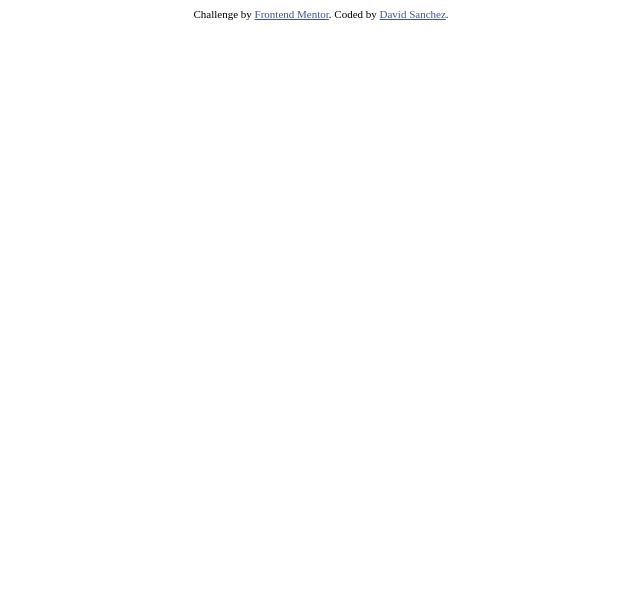
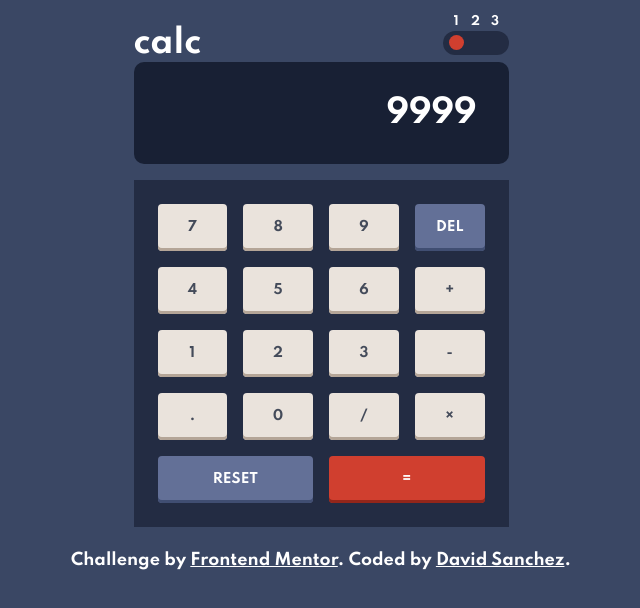
Before and after one commit to d4vsanchez/calculator-vanilla-js, a plain HTML site: page index.html in a window 1280 px wide. Shown: the whole page, without its empty margins (319-959 px from the left). Drawn offline with Linux system fonts and the light colour scheme.

Commit message:
Adding calculator style

```diff
--- /dev/null
+++ b/css/main.css
@@ -0,0 +1,156 @@
+:root {
+    --background: hsl(222, 26%, 31%);
+    --foreground: hsl(0, 0%, 100%);
+    --fontFamily: 'Spartan', sans-serif;
+
+    --calculatorDisplayBackground: hsl(224, 36%, 15%);
+    --calculatorDisplayFontSize: 2rem;
+
+    --calculatorKeypadBackground: hsl(223, 31%, 20%);
+    --calculatorKeyBackground: hsl(30, 25%, 89%);
+    --calculatorKeyShadow: inset 0 -3px hsl(28, 16%, 65%);
+    --calculatorKeyColor: hsl(221, 14%, 31%);
+
+    --calculatorDestructiveKeyBackground: hsl(225, 21%, 49%);
+    --calculatorDestructiveKeyShadow: inset 0 -3px hsl(224, 28%, 35%);
+    --calculatorDestructiveColor: var(--foreground);
+
+    --calculatorEqualKeyBackground: hsl(6, 63%, 50%);
+    --calculatorEqualKeyShadow: inset 0 -3px hsl(6, 70%, 34%);
+    --calculatorEqualKeyColor: var(--foreground);
+}
+
+* {
+    margin: 0;
+    padding: 0;
+}
+
+body {
+    background: var(--background);
+    color: var(--foreground);
+    font-family: var(--fontFamily);
+    font-size: 16px;
+    font-weight: 700;
+    -webkit-font-smoothing: antialiased;
+    -moz-osx-font-smoothing: grayscale;
+}
+
+a {
+    color: var(--foreground);
+}
+
+.container {
+    max-width: 375px;
+    margin: 0 auto;
+    padding: 1.5rem;
+}
+
+.configuration {
+    align-items: center;
+    display: flex;
+    justify-content: space-between;
+}
+
+.theme-toggle {
+    background: var(--calculatorKeypadBackground);
+    border-radius: 100px;
+    position: relative;
+}
+
+.theme-toggle label {
+    position: relative;
+    display: inline-flex;
+    margin: 4px 0;
+}
+
+.theme-toggle label:first-of-type {
+    margin-left: 6px;
+}
+
+.theme-toggle label:last-of-type {
+    margin-right: 6px;
+}
+
+.theme-toggle label > span {
+    position: absolute;
+    top: -20px;
+    text-align: center;
+    font-size: 12px;
+    width: 15px;
+}
+
+.theme-toggle label > input[type="radio"] {
+    appearance: none;
+    cursor: pointer;
+    height: 15px;
+    width: 15px;
+}
+
+.theme-toggle label > input[type="radio"]:hover {
+    background: var(--calculatorDisplayBackground);
+    border-radius: 100%;
+}
+
+.theme-toggle .selected-theme {
+    background: var(--calculatorEqualKeyBackground);
+    border-radius: 100px;
+    display: block;
+    position: absolute;
+    height: 15px;
+    width: 15px;
+    will-change: transform;
+    opacity: 0;
+    z-index: 2;
+}
+
+.calculator .calculator-display {
+    background: var(--calculatorDisplayBackground);
+    border-radius: 10px;
+    font-size: var(--calculatorDisplayFontSize);
+    margin-bottom: 1rem;
+    text-align: right;
+    padding: 2rem;
+}
+
+.calculator .calculator-keypad {
+    background: var(--calculatorKeypadBackground);
+    display: grid;
+    grid-template-columns: repeat(4, 1fr);
+    grid-gap: 1rem;
+    padding: 1.5rem;
+}
+
+.calculator-keypad .keypad-key {
+    appearance: none;
+    background: var(--calculatorKeyBackground);
+    border: none;
+    border-radius: 4px;
+    box-shadow: var(--calculatorKeyShadow);
+    color: var(--calculatorKeyColor);
+    padding: 1rem;
+    font-weight: 700;
+    font-family: var(--fontFamily);
+    text-transform: uppercase;
+}
+
+.calculator-keypad .keypad-key:active {
+    box-shadow: inset 0 0 transparent;
+    padding-bottom: calc(1rem - 3px);
+    transition: box-shadow 20ms ease-out, padding-bottom 20ms ease-out;
+}
+
+.calculator-keypad .keypad-destructive-key {
+    background: var(--calculatorDestructiveKeyBackground);
+    box-shadow: var(--calculatorDestructiveKeyShadow);
+    color: var(--calculatorDestructiveColor);
+}
+
+.calculator-keypad .keypad-equal-key {
+    background: var(--calculatorEqualKeyBackground);
+    box-shadow: var(--calculatorEqualKeyShadow);
+    color: var(--calculatorEqualKeyColor);
+}
+
+.attribution {
+    text-align: center;
+}
--- a/index.html
+++ b/index.html
@@ -4,23 +4,79 @@
   <meta charset="UTF-8">
   <meta name="viewport" content="width=device-width, initial-scale=1.0"> <!-- displays site properly based on user's device -->
 
+  <link rel="preconnect" href="https://fonts.gstatic.com">
+  <link href="https://fonts.googleapis.com/css2?family=Spartan:wght@700&display=swap" rel="stylesheet">
   <link rel="icon" type="image/png" sizes="32x32" href="./images/favicon-32x32.png">
 
   <title>Frontend Mentor | Calculator app</title>
 
-  <!-- Feel free to remove these styles or customise in your own stylesheet 👍 -->
-  <style>
-    .attribution { font-size: 11px; text-align: center; }
-    .attribution a { color: hsl(228, 45%, 44%); }
-  </style>
+  <link rel="stylesheet" href="./css/main.css" />
 </head>
-<body>
+<body class="theme1">
+  <div class="container">
+    <div class="configuration">
+      <h1>calc</h1>
 
+      <form class="theme-toggle">
+        <span class="selected-theme"></span>
 
+        <label>
+          <span>1</span>
+          <input type="radio" name="theme" value="1" checked />
+        </label>
+
+        <label>
+          <span>2</span>
+          <input type="radio" name="theme" value="2" />
+        </label>
+
+        <label>
+          <span>3</span>
+          <input type="radio" name="theme" value="3" />
+        </label>
+      </form>
+    </div>
+
+    <section class="calculator">
+      <div class="calculator-display">9999</div>
+
+      <div class="calculator-keypad">
+        <!-- First row -->
+        <button class="keypad-key">7</button>
+        <button class="keypad-key">8</button>
+        <button class="keypad-key">9</button>
+        <button class="keypad-key keypad-destructive-key">del</button>
+
+        <!-- Second row -->
+        <button class="keypad-key">4</button>
+        <button class="keypad-key">5</button>
+        <button class="keypad-key">6</button>
+        <button class="keypad-key">+</button>
+
+        <!-- Third row -->
+        <button class="keypad-key">1</button>
+        <button class="keypad-key">2</button>
+        <button class="keypad-key">3</button>
+        <button class="keypad-key">-</button>
+
+        <!-- Fourth row -->
+        <button class="keypad-key">.</button>
+        <button class="keypad-key">0</button>
+        <button class="keypad-key">/</button>
+        <button class="keypad-key">&times;</button>
+
+        <!-- Fifth row -->
+        <button class="keypad-key keypad-destructive-key" style="grid-column: span 2;">Reset</button>
+        <button class="keypad-key keypad-equal-key" style="grid-column: span 2;">=</button>
+      </div>
+    </section>
+  </div>
 
   <div class="attribution">
     Challenge by <a href="https://www.frontendmentor.io?ref=challenge" target="_blank">Frontend Mentor</a>.
     Coded by <a href="https://github.com/d4vsanchez">David Sanchez</a>.
   </div>
+
+  <script src="js/main.js"></script>
 </body>
 </html>
--- /dev/null
+++ b/js/main.js
@@ -0,0 +1,37 @@
+/* Theme Toggle */
+function ThemeToggle(themeForm, tipClass = '.selected-theme') {
+  this.form = themeForm;
+  this.themeTip = themeForm.querySelector(tipClass);
+
+  this.moveTip();
+  this.form.addEventListener('change', () => this.moveTip());
+  this.animateTip();
+}
+
+ThemeToggle.prototype.getElementDimensions = function (element) {
+  return element.getBoundingClientRect();
+}
+
+ThemeToggle.prototype.getSelectedThemeElement = function () {
+  return this.form.querySelector('input[type="radio"]:checked');
+}
+
+ThemeToggle.prototype.animateTip = function () {
+  setTimeout(() => {
+    this.themeTip.style.setProperty('opacity', '1');
+    this.themeTip.style.setProperty('transition', 'transform 300ms ease')
+  });
+}
+
+ThemeToggle.prototype.moveTip = function () {
+  const selectedThemeButton = this.getSelectedThemeElement();
+  const formDimensions = this.getElementDimensions(this.form);
+  const selectedThemeButtonDimensions = this.getElementDimensions(selectedThemeButton);
+
+  const leftOffset = `${selectedThemeButtonDimensions.left - formDimensions.left}px`;
+  const topOffset = `${selectedThemeButtonDimensions.top - formDimensions.top}px`;
+  this.themeTip.style.setProperty('transform', `translate(${leftOffset}, ${topOffset})`);
+}
+
+/* Initial setup */
+new ThemeToggle(document.querySelector('.theme-toggle'));
```
